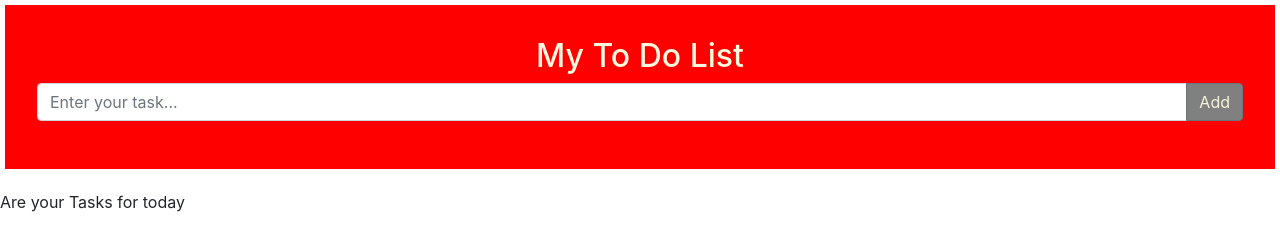
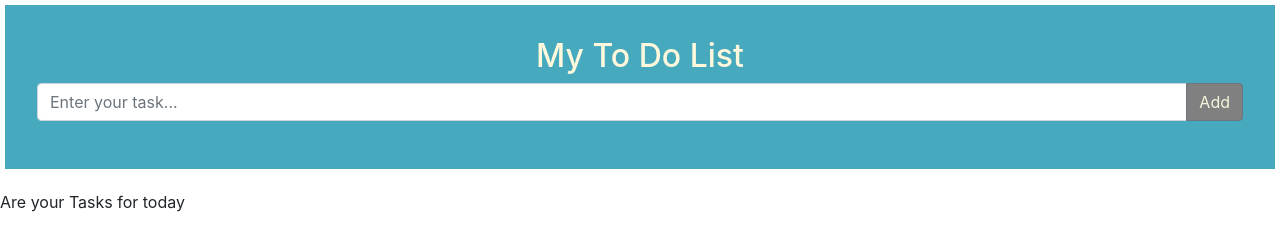
Before and after one commit to nagindraj/todo, a plain HTML site: page index.html in a window 1280 px wide. Drawn offline with nearby package versions, Linux system fonts and the light colour scheme.

Commit message:
chnged background

```diff
--- a/main.css
+++ b/main.css
@@ -1,5 +1,5 @@
 #headerDiv{
-    background-color: red;
+    background-color:#46A9BE;
     text-align: center;
     color: cornsilk;
     margin: 5px;
```
